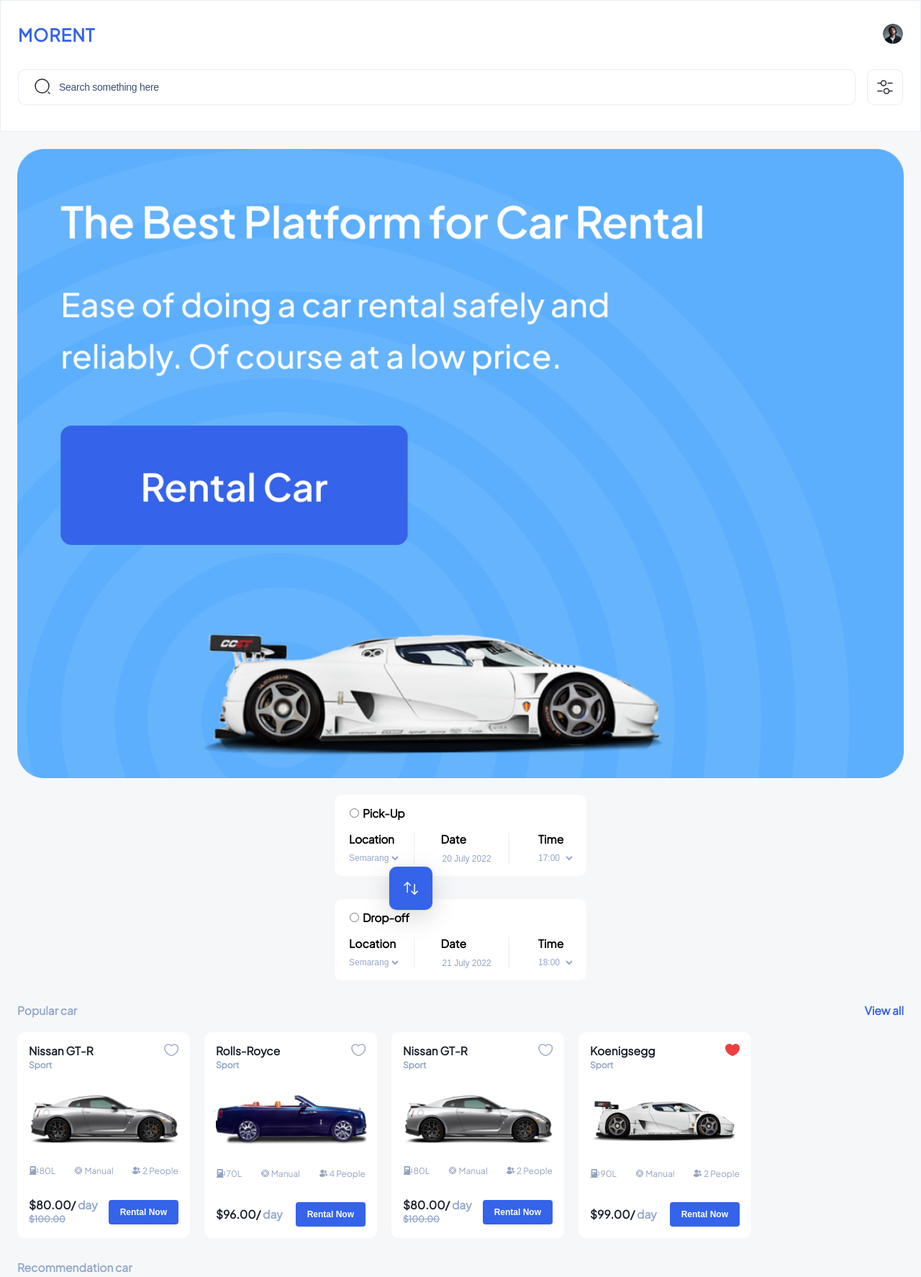
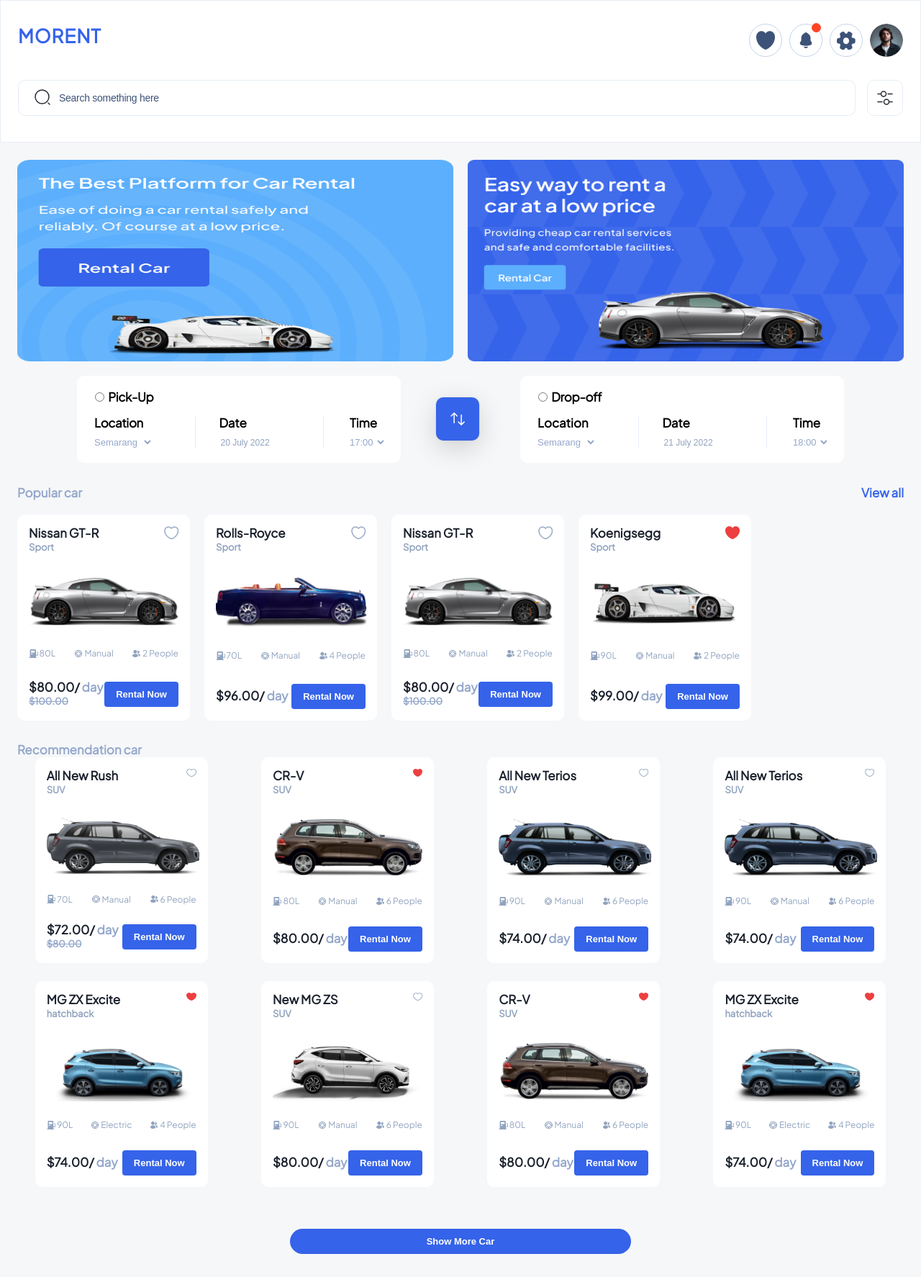
Before and after one commit to MilkMidav/mobilefirst_car, a plain HTML site: page index.html in a window 1280 px wide. Shown: the top 1774 px of the page at 72% size. Drawn offline with Linux system fonts and the light colour scheme; files whose address does not match are found by name.

Commit message:
added laptop style

```diff
--- a/index.html
+++ b/index.html
@@ -10,20 +10,21 @@
 </head>
 
 <body>
+
   <header class="header">
     <div class="header__profil">
       <a class="logo text--normal letter_spacing--normal text--fw700" href="/index.html">
         MORENT
       </a>
       <div class="header__actions">
-        <div class="icon_circle icon--sm display--none">
-          <img class="size__heart right_icon" src="img/like_list_img.png" alt="heart_img">
+        <div class="icon--sm display--none">
+          <img class="icon--set" src="img/like_list_img.png" alt="heart_img">
         </div>
-        <div class="icon_circle icon--sm red_dot display--none">
-          <img class="size__notif right_icon" src="img/notification.png" alt="notif_img">
+        <div class="icon--sm   red_dot display--none">
+          <img class="icon--set" src="img/notification.png" alt="notif_img">
         </div>
-        <div class="icon_circle icon--sm display--none">
-          <img class="size__setting right_icon" src="img/user_setting.png" alt="setting_icon">
+        <div class="icon--sm  display--none">
+          <img class="icon--set" src="img/user_setting.png" alt="setting_icon">
         </div>
         <img class="avatar" src="img/user_icon.png" alt="Alex_user_icon">
       </div>
@@ -34,7 +35,10 @@
     </div>
   </header>
   <main class="main">
-    <img src="img/Ads.png" alt="ads">
+    <div class="">
+      <img class="main__ads" src="img/Ads.png" alt="rent_ads">
+      <img class="main__ads display--none" src="img/Ads_2.png" alt="rent_ads2">
+    </div>
     <div class="catalog__switch">
       <div class="switch__rent_filter">
         <div class="rent_filter__radio_input">
@@ -531,7 +535,7 @@
       </div>
     </div>
     <div>
-      <button class="button-primary button--sm ">Show more car</button>
+      <button class="button-primary button--sm text--fw600 text--xss">Show More Car</button>
       <p class="text--muted text--xs text--fw700">120 car</p>
     </div>
   </main>
--- a/style.css
+++ b/style.css
@@ -16,6 +16,7 @@
   /* 24px */
   --unit-300: calc(var(--unit-base) * 3);
   /* 36px */
+
 }
 
 * {
@@ -157,11 +158,6 @@ body {
   background-color: #FFFFFF;
 }
 
-.icon--sm {
-  width: 44px;
-  height: 44px;
-  border-radius: 90px;
-}
 
 .link {
   text-decoration: none;
@@ -255,8 +251,7 @@ body {
   margin-left: 16px;
 }
 
-
-.main>img {
+.main__ads {
   width: 100%;
   padding-bottom: var(--unit-166);
 }
@@ -477,14 +472,21 @@ body {
 }
 
 .main>div:last-child {
-  display: flex;
-  justify-content: flex-end;
+  display: grid;
+  grid-template-columns: 0.8fr 1fr 0.8fr;
   padding-top: 58px;
   align-items: center;
+
+
 }
 
 .main>div:last-child>button {
-  margin-right: 49px;
+  grid-column: 2;
+}
+
+.main>div:last-child>p {
+  grid-column: 3/3;
+  justify-self: end;
 }
 
 .text_info__text {
@@ -520,13 +522,206 @@ body {
   padding-top: 32px;
 }
 
+/*mobile--lg*/
+
+@media screen and (min-width: 430px) {
+  .switch__button {
+    left: 45%;
+  }
+
+  .grid_container {
+    display: grid;
+    justify-items: center;
+  }
+
+  .info_bar__help>div:first-child>.help__link_info {
+    margin-right: 0;
+  }
+
+  .info_bar__help {
+    justify-content: space-between;
+  }
+
+  .help__link_info {
+    width: 152px;
+  }
+
+  .rights__right {
+    flex-direction: column;
+  }
+
+  .footer__rights>p {
+    padding-top: 0px;
+  }
+}
+
 /* small tablet style */
 
-@media screen and (min-width: 620px) {}
+@media screen and (min-width: 740px) {
+  .main>div:first-child>.main__ads {
+    display: inline;
+    height: 300px;
+  }
+
+  .main>div:first-child {
+    display: grid;
+    grid-template-columns: 1fr 1fr;
+    gap: 20px;
+  }
+
+  .switch__rent_filter {
+    padding: 20px;
+    max-width: 450px;
+  }
+
+  .rent_filter__list>div:nth-child(1) {
+    padding-right: 58px;
+  }
+
+  .rent_filter__list>div:nth-child(2) {
+    padding-right: 58px;
+  }
+
+  .switch__button {
+    left: 46%;
+    top: 110px;
+  }
+
+  .grid_container {
+    grid-template-columns: 1fr 1fr;
+    justify-items: center;
+  }
+
+  .main>div:last-child>button {
+    border-radius: 30px;
+  }
+
+  .main>div:last-child>p {
+    display: none;
+  }
+
+  .footer__info_bar {
+    display: flex;
+    align-items: center;
+    justify-content: space-between;
+  }
+}
 
 /* large tablet & laptop style */
 
-@media screen and (min-width: 960px) {}
+@media screen and (min-width: 1080px) {
+
+  body {
+    font-size: 13px;
+  }
+
+  .header__actions {
+    display: flex;
+    align-items: center;
+  }
+
+  .header__actions div {
+    margin-right: 10px;
+  }
+
+  .avatar {
+    width: 46px;
+    height: 46px;
+  }
+
+  .header__actions div .main>div:first-child>.main__ads {
+    display: inline;
+    height: 400px;
+  }
+
+  .red_dot {
+    position: relative;
+  }
+
+  .red_dot::after {
+    content: "";
+    position: absolute;
+    width: 11px;
+    height: 11px;
+    border: solid #ff4423 1px;
+    border-radius: 50px;
+    background-color: #ff4423;
+    left: 30px;
+    bottom: 33px;
+  }
+
+  .icon--set {
+    width: 26px;
+    height: 26px;
+
+  }
+
+  .icon--sm {
+    border: 1px solid #C3D4E9;
+    width: 46px;
+    height: 46px;
+    border-radius: 90px;
+    display: flex;
+    align-items: center;
+    cursor: pointer;
+    justify-content: center;
+  }
+
+  .input--xss {
+    width: 86px;
+  }
+
+  .catalog__switch {
+    display: flex;
+    flex-direction: row;
+    justify-content: space-around;
+  }
+
+  .switch__rent_filter:first-child {
+    margin-bottom: 0px;
+  }
+
+  .switch__button {
+    top: 30px;
+    left: 47.2%;
+  }
+
+  .grid_container>.box_car>div:nth-child(2) {
+    display: flex;
+    flex-direction: column;
+    justify-content: space-between;
+  }
+
+  .grid_container>.box_car>div:nth-child(2)>img {
+    width: 212px;
+    height: 84px;
+    margin-left: 0px;
+  }
+
+  .grid_container>.box_car>div>.box_car__specification {
+    flex-direction: row;
+    padding-top: 25px;
+  }
+
+  .grid_container>.box_car {
+    width: 240px;
+    height: 286px;
+    margin: 0px;
+  }
+
+  .grid_container {
+    grid-template-columns: 1fr 1fr 1fr 1fr;
+    justify-items: center;
+    gap: 25px;
+  }
+
+  .footer {
+    background-color: #FFFFFF;
+    margin-top: 34px;
+  }
+}
+
+
 
 /* desktop style */
 
```
Also changed, not shown: img/Ads_2.png (added).
